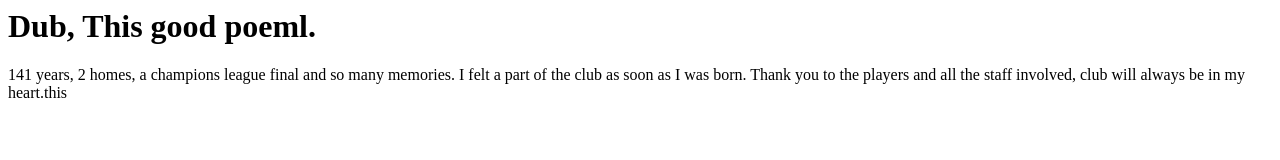
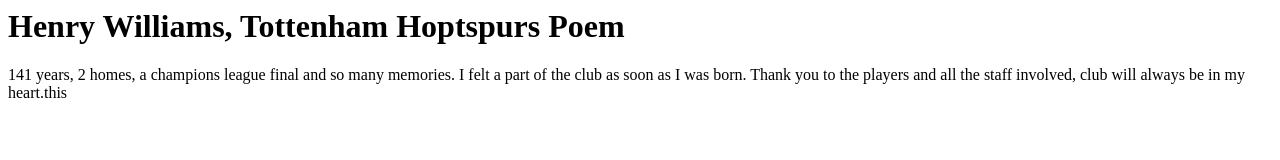
Before and after one commit to hw9074/pages, a plain HTML site: page index.html in a window 1280 px wide. Drawn offline with Linux system fonts and the light colour scheme.

Commit message:
Update index.html

```diff
--- a/index.html
+++ b/index.html
@@ -1,9 +1,9 @@
 <html>
   <head>
-    <title> Henry Williams, Tottenham Hoptspurs Poem </title>
+    <title> This Poem Is Such A Dub, About A Goated Football team. </title>
   </head>
   <body>
-    <h1> Dub, This good poeml. </h1>
+    <h1> Henry Williams, Tottenham Hoptspurs Poem </h1>
     <p>141 years, 2 homes, a champions league final and so many memories. I felt a part of the club as soon as I was born. Thank you to the players and all the staff involved, club will always be in my heart.this</p>
   </body>
 </html>
```
